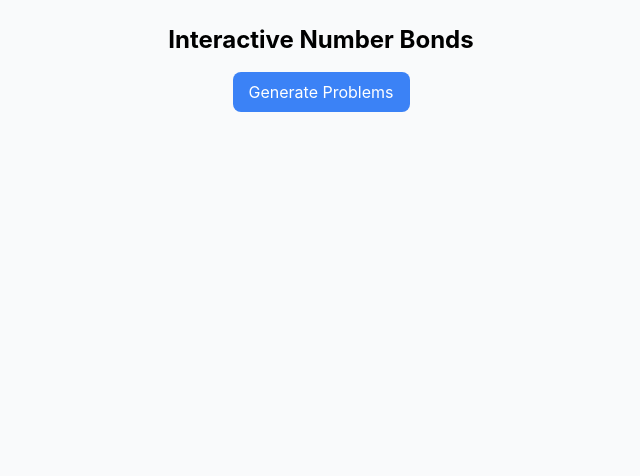
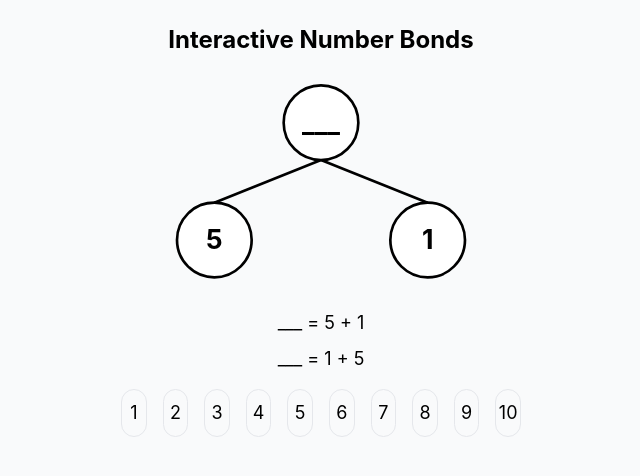
Before and after one commit to jdgagnon/number_bonds, a React (Vite) app in the folder NumberBondsApp/: page / in a window 1280 px wide. Shown: the top 476 px of the page, without its empty margins (319-959 px from the left). Built offline with nearby package versions, Linux system fonts and the light colour scheme.

Commit message:
Display one problem at a time

```diff
--- a/NumberBondsApp/src/App.jsx
+++ b/NumberBondsApp/src/App.jsx
@@ -1,4 +1,4 @@
-import React, { useState } from "react";
+import React, { useState, useEffect } from "react";
 
 function NumberLine({ max = 10, onSelect }) {
   return (
@@ -17,51 +17,27 @@ function NumberLine({ max = 10, onSelect }) {
 }
 
 export default function NumberBondApp() {
-  const [problems, setProblems] = useState([]);
-  const [answers, setAnswers] = useState({});
+  const [problem, setProblem] = useState(null);
+  const [studentAnswer, setStudentAnswer] = useState(null);
+  const [feedback, setFeedback] = useState(null); // "correct" | "wrong" | null
 
-  function generateProblems(n = 6) {
-    const newProblems = [];
-    for (let i = 0; i < n; i++) {
+  // Function to generate a new random problem
+  function generateProblem() {
     const whole = Math.floor(Math.random() * 9) + 2; // 2–10
     const part1 = Math.floor(Math.random() * (whole - 1)) + 1;
     const part2 = whole - part1;
     const blank = ["whole", "left", "right"][Math.floor(Math.random() * 3)];
-      newProblems.push({ whole, part1, part2, blank });
-    }
-    setProblems(newProblems);
-    setAnswers({});
+    setProblem({ whole, part1, part2, blank });
+    setStudentAnswer(null);
+    setFeedback(null);
   }
 
-  function handleSelect(idx, value) {
-    setAnswers((prev) => ({ ...prev, [idx]: value }));
-  }
+  useEffect(() => {
+    generateProblem(); // generate first problem on mount
+  }, []);
 
-  function getCorrectAnswer(p) {
-    if (p.blank === "whole") return p.whole;
-    if (p.blank === "left") return p.part1;
-    return p.part2;
-  }
+  if (!problem) return null; // still initializing
 
-  return (
-    <div className="p-4 md:p-6 max-w-md mx-auto">
-      <h1 className="text-2xl font-bold mb-4 text-center">
-        Interactive Number Bonds
-      </h1>
-      <button
-        onClick={() => generateProblems(6)}
-        className="px-4 py-2 bg-blue-500 text-white rounded-lg mb-6 block mx-auto"
-      >
-        Generate Problems
-      </button>
-
-      <div className="space-y-8">
-        {problems.map((p, idx) => {
-          const studentAnswer = answers[idx];
-          const correctAnswer = getCorrectAnswer(p);
-          const isCorrect = studentAnswer === correctAnswer;
-
-          // SVG dimensions and circle positions
   const circleRadius = 28;
   const fontSize = 20;
   const svgWidth = 240;
@@ -73,35 +49,49 @@ export default function NumberBondApp() {
   const rightCx = 200;
   const rightCy = 120;
 
+  const correctAnswer =
+    problem.blank === "whole"
+      ? problem.whole
+      : problem.blank === "left"
+      ? problem.part1
+      : problem.part2;
+
+  function handleSelect(value) {
+    setStudentAnswer(value);
+    if (value === correctAnswer) {
+      setFeedback("correct");
+      // move to next problem after brief delay
+      setTimeout(() => generateProblem(), 500);
+    } else {
+      setFeedback("wrong");
+    }
+  }
+
   return (
-            <div key={idx}>
-              <svg viewBox={`0 0 ${svgWidth} ${svgHeight}`} width="100%" height="auto">
-                {/* Lines from top circle to bottom circles */}
-                <line
-                  x1={topCx}
-                  y1={topCy + circleRadius}
-                  x2={leftCx}
-                  y2={leftCy - circleRadius}
-                  stroke="black"
-                  strokeWidth="2"
-                />
-                <line
-                  x1={topCx}
-                  y1={topCy + circleRadius}
-                  x2={rightCx}
-                  y2={rightCy - circleRadius}
-                  stroke="black"
-                  strokeWidth="2"
-                />
+    <div className="p-4 md:p-6 max-w-md mx-auto">
+      <h1 className="text-2xl font-bold mb-6 text-center">
+        Interactive Number Bonds
+      </h1>
 
-                {/* Top circle */}
+      {/* Number bond SVG */}
+      <svg viewBox={`0 0 ${svgWidth} ${svgHeight}`} width="100%" height="auto" className="max-w-xs mx-auto">
+        {/* Lines */}
+        <line x1={topCx} y1={topCy + circleRadius} x2={leftCx} y2={leftCy - circleRadius} stroke="black" strokeWidth="2"/>
+        <line x1={topCx} y1={topCy + circleRadius} x2={rightCx} y2={rightCy - circleRadius} stroke="black" strokeWidth="2"/>
+
+        {/* Circles & text */}
+        {[{cx: topCx, cy: topCy, value: problem.whole, blank: "whole"},
+          {cx: leftCx, cy: leftCy, value: problem.part1, blank: "left"},
+          {cx: rightCx, cy: rightCy, value: problem.part2, blank: "right"}].map((c, i) => (
+          <>
             <circle
-                  cx={topCx}
-                  cy={topCy}
+              key={`circle-${i}`}
+              cx={c.cx}
+              cy={c.cy}
               r={circleRadius}
               fill={
-                    p.blank === "whole" && studentAnswer
-                      ? isCorrect
+                c.blank === problem.blank && studentAnswer
+                  ? studentAnswer === correctAnswer
                     ? "#d1fae5"
                     : "#fee2e2"
                   : "white"
@@ -110,94 +100,50 @@ export default function NumberBondApp() {
               strokeWidth="2"
             />
             <text
-                  x={topCx}
-                  y={topCy + fontSize / 3}
+              key={`text-${i}`}
+              x={c.cx}
+              y={c.cy + fontSize / 3}
               textAnchor="middle"
               fontSize={fontSize}
               fontWeight="bold"
             >
-                  {p.blank === "whole" ? studentAnswer || "___" : p.whole}
+              {c.blank === problem.blank ? studentAnswer || "___" : c.value}
             </text>
-
-                {/* Left circle */}
-                <circle
-                  cx={leftCx}
-                  cy={leftCy}
-                  r={circleRadius}
-                  fill={
-                    p.blank === "left" && studentAnswer
-                      ? isCorrect
-                        ? "#d1fae5"
-                        : "#fee2e2"
-                      : "white"
-                  }
-                  stroke="black"
-                  strokeWidth="2"
-                />
-                <text
-                  x={leftCx}
-                  y={leftCy + fontSize / 3}
-                  textAnchor="middle"
-                  fontSize={fontSize}
-                  fontWeight="bold"
-                >
-                  {p.blank === "left" ? studentAnswer || "___" : p.part1}
-                </text>
-
-                {/* Right circle */}
-                <circle
-                  cx={rightCx}
-                  cy={rightCy}
-                  r={circleRadius}
-                  fill={
-                    p.blank === "right" && studentAnswer
-                      ? isCorrect
-                        ? "#d1fae5"
-                        : "#fee2e2"
-                      : "white"
-                  }
-                  stroke="black"
-                  strokeWidth="2"
-                />
-                <text
-                  x={rightCx}
-                  y={rightCy + fontSize / 3}
-                  textAnchor="middle"
-                  fontSize={fontSize}
-                  fontWeight="bold"
-                >
-                  {p.blank === "right" ? studentAnswer || "___" : p.part2}
-                </text>
+          </>
+        ))}
       </svg>
 
       {/* Number sentences */}
-              <div className="space-y-2 mt-2 text-lg text-center">
-                {p.blank === "whole" && (
+      <div className="space-y-2 mt-4 text-lg text-center">
+        {problem.blank === "whole" && (
           <>
-                    <div>___ = {p.part1} + {p.part2}</div>
-                    <div>___ = {p.part2} + {p.part1}</div>
+            <div>___ = {problem.part1} + {problem.part2}</div>
+            <div>___ = {problem.part2} + {problem.part1}</div>
           </>
         )}
-                {p.blank === "left" && (
+        {problem.blank === "left" && (
           <>
-                    <div>___ + {p.part2} = {p.whole}</div>
-                    <div>{p.whole} - {p.part2} = ___</div>
+            <div>___ + {problem.part2} = {problem.whole}</div>
+            <div>{problem.whole} - {problem.part2} = ___</div>
           </>
         )}
-                {p.blank === "right" && (
+        {problem.blank === "right" && (
           <>
-                    <div>{p.part1} + ___ = {p.whole}</div>
-                    <div>{p.whole} - {p.part1} = ___</div>
+            <div>{problem.part1} + ___ = {problem.whole}</div>
+            <div>{problem.whole} - {problem.part1} = ___</div>
           </>
         )}
       </div>
 
-              {/* Interactive number line */}
-              <NumberLine max={10} onSelect={(val) => handleSelect(idx, val)} />
+      {/* Number line */}
+      <NumberLine max={10} onSelect={handleSelect} />
+
+      {/* Feedback */}
+      {feedback && (
+        <div className={`mt-4 text-center font-bold text-xl ${feedback === "correct" ? "text-green-600" : "text-red-600"}`}>
+          {feedback === "correct" ? "Correct!" : "Try again"}
         </div>
-          );
-        })}
-      </div>
+      )}
     </div>
   );
 }
```
Lines whose indentation alone changed are shown as unchanged.
